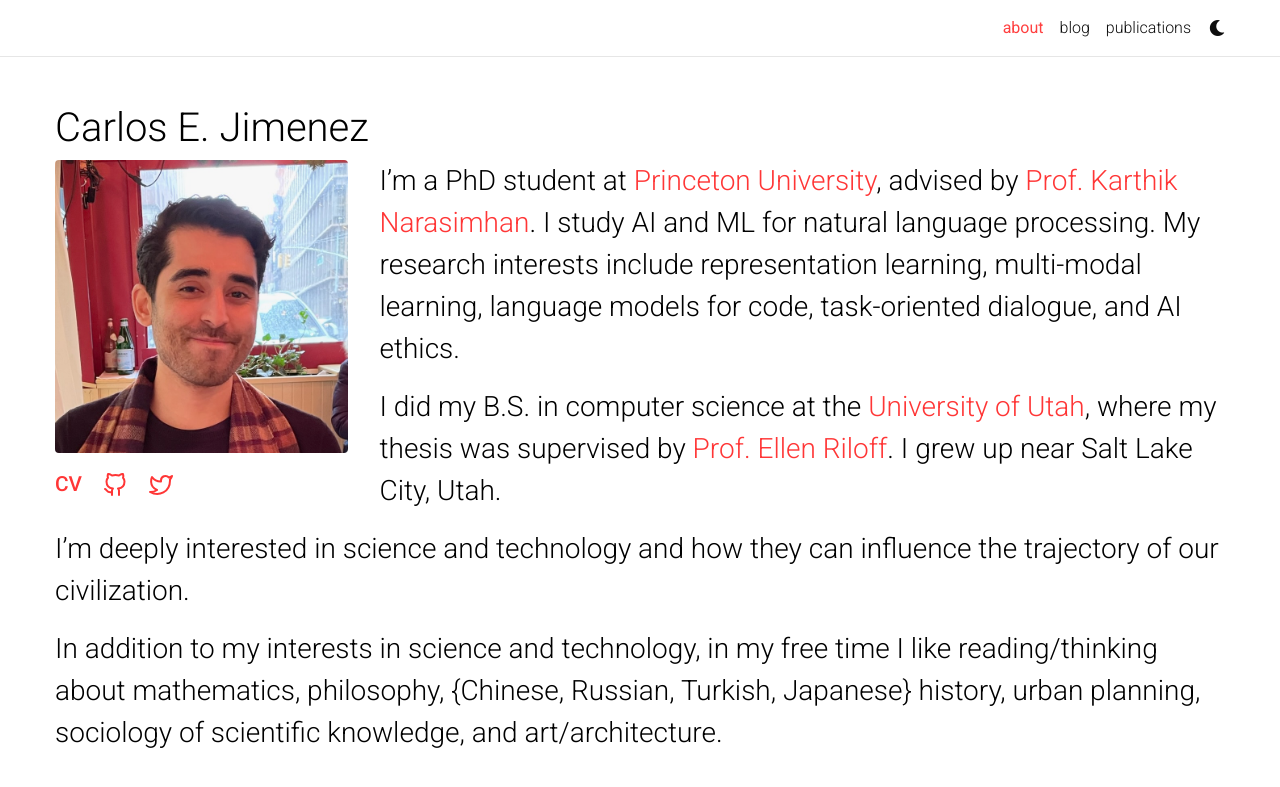
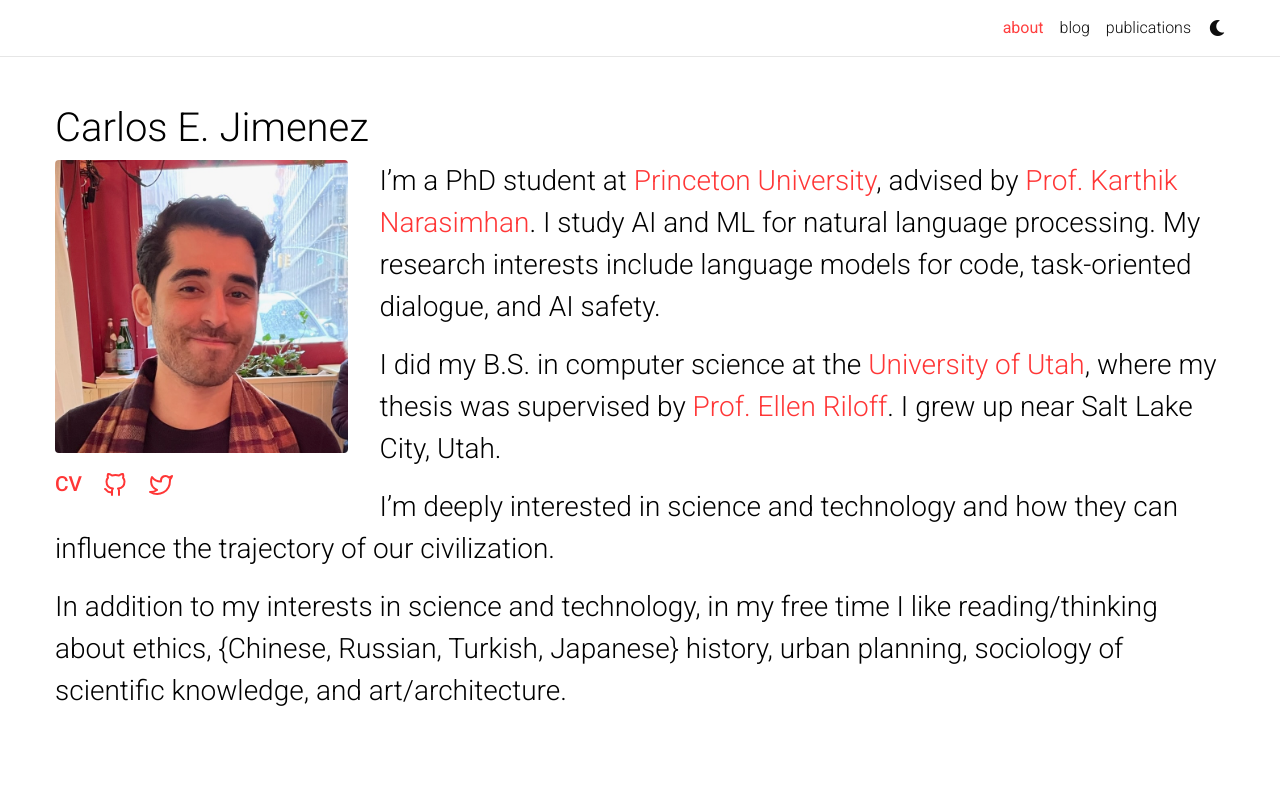
Before and after one commit to carlosejimenez/carlosejimenez.github.io, a Jekyll site: the page built from _pages/about.md, in a window 1280 px wide. Shown: the top 787 px of the page. Built offline with Jekyll 4.4.1, drawn with Linux system fonts in a browser that asks for light colours; full-size pictures stand in for the smaller copies a plugin makes; comment, search, counter and statistics services are not loaded; a style sheet for code colours, icons or effects is not loaded.

Commit message:
Update pages

```diff
--- a/_pages/about.md
+++ b/_pages/about.md
@@ -13,10 +13,10 @@
 social: true
 ---
 
-I'm a PhD student at [Princeton University](https://www.cs.princeton.edu), advised by [Prof. Karthik Narasimhan](https://www.cs.princeton.edu/~karthikn/). I study AI and ML for natural language processing. My research interests include representation learning, multi-modal learning, language models for code, task-oriented dialogue, and AI ethics.
+I'm a PhD student at [Princeton University](https://www.cs.princeton.edu), advised by [Prof. Karthik Narasimhan](https://www.cs.princeton.edu/~karthikn/). I study AI and ML for natural language processing. My research interests include language models for code, task-oriented dialogue, and AI safety.
 
 I did my B.S. in computer science at the [University of Utah](https://www.cs.utah.edu/), where my thesis was supervised by [Prof. Ellen Riloff](http://www.cs.utah.edu/~riloff/). I grew up near Salt Lake City, Utah.
 
 I'm deeply interested in science and technology and how they can influence the trajectory of our civilization.
 
-In addition to my interests in science and technology, in my free time I like reading/thinking about mathematics, philosophy, {Chinese, Russian, Turkish, Japanese} history, urban planning, sociology of scientific knowledge, and art/architecture.
+In addition to my interests in science and technology, in my free time I like reading/thinking about ethics, {Chinese, Russian, Turkish, Japanese} history, urban planning, sociology of scientific knowledge, and art/architecture.
```
